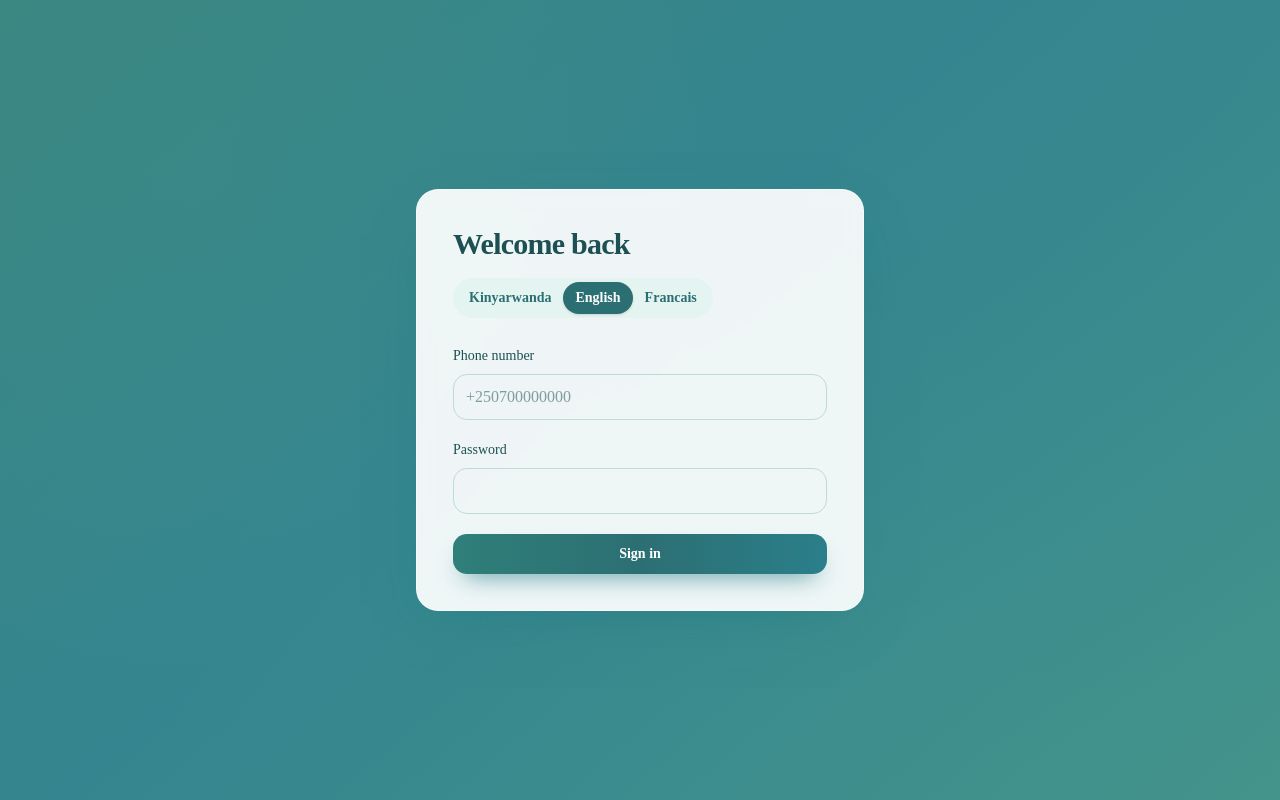
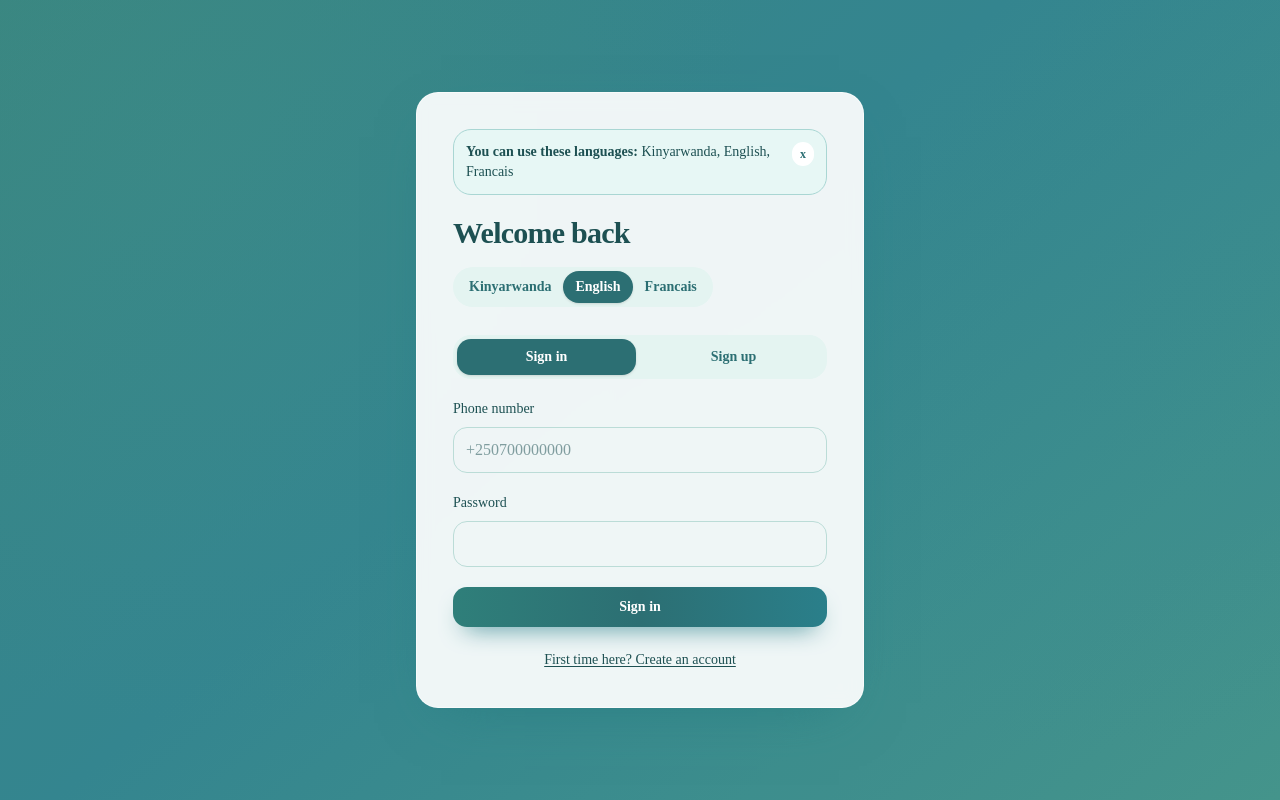
Before and after one commit to SheCanCODE-Capstone-Projects/MotherHood_Journey_Frontend, a Next.js app in the folder motherhood_journey/: page /login in a window 1280 px wide. Built offline with nearby package versions, Linux system fonts and the light colour scheme.

Commit message:
feat(login): add language notice and sign up flow

```diff
--- a/motherhood_journey/src/app/login/page.tsx
+++ b/motherhood_journey/src/app/login/page.tsx
@@ -6,16 +6,30 @@ import { z } from "zod";
 
 import "@/lib/i18n";
 
-const loginSchema = z.object({
+const signInSchema = z.object({
   phone: z
     .string()
     .regex(/^\+250\d{9}$/, "Phone number must be in format +250XXXXXXXXX"),
   password: z.string().min(8, "Password must be at least 8 characters"),
 });
 
-type LoginForm = z.infer<typeof loginSchema>;
+const signUpSchema = signInSchema
+  .extend({
+    confirmPassword: z.string().min(8, "Password must be at least 8 characters"),
+  })
+  .refine((value) => value.password === value.confirmPassword, {
+    path: ["confirmPassword"],
+    message: "Passwords must match",
+  });
+
+type LoginForm = {
+  phone: string;
+  password: string;
+  confirmPassword: string;
+};
 
 type LanguageCode = "rw" | "en" | "fr";
+type AuthMode = "signin" | "signup";
 
 const languageOptions: Array<{ code: LanguageCode; label: string }> = [
   { code: "rw", label: "Kinyarwanda" },
@@ -25,17 +39,26 @@ const languageOptions: Array<{ code: LanguageCode; label: string }> = [
 
 export default function LoginPage() {
   const { t, i18n } = useTranslation();
+  const [mode, setMode] = useState<AuthMode>("signin");
   const [formData, setFormData] = useState<LoginForm>({
     phone: "",
     password: "",
+    confirmPassword: "",
   });
   const [errors, setErrors] = useState<Partial<Record<keyof LoginForm, string>>>({});
   const [hasSubmitError, setHasSubmitError] = useState(false);
+  const [showLanguageNotice, setShowLanguageNotice] = useState(true);
 
   const activeLanguage = useMemo<LanguageCode>(() => {
     const code = i18n.language?.slice(0, 2) as LanguageCode | undefined;
     return code === "rw" || code === "fr" ? code : "en";
   }, [i18n.language]);
+
+  const switchMode = (nextMode: AuthMode) => {
+    setMode(nextMode);
+    setErrors({});
+    setHasSubmitError(false);
+  };
 
   const onChangeField = (field: keyof LoginForm, value: string) => {
     setFormData((previous) => ({ ...previous, [field]: value }));
@@ -56,7 +79,12 @@ export default function LoginPage() {
   const onSubmit = (event: FormEvent<HTMLFormElement>) => {
     event.preventDefault();
 
-    const result = loginSchema.safeParse(formData);
+    const schema = mode === "signup" ? signUpSchema : signInSchema;
+    const payload =
+      mode === "signup"
+        ? formData
+        : { phone: formData.phone, password: formData.password };
+    const result = schema.safeParse(payload);
 
     if (!result.success) {
       const fieldErrors: Partial<Record<keyof LoginForm, string>> = {};
@@ -85,6 +113,24 @@ export default function LoginPage() {
 
       <div className="relative mx-auto flex min-h-screen w-full max-w-6xl items-center justify-center px-4 py-10 sm:px-6">
         <section className="w-full max-w-md rounded-3xl border border-white/60 bg-white/92 p-7 shadow-[0_20px_55px_-25px_rgba(34,122,127,0.7)] backdrop-blur-sm sm:p-9">
+          {showLanguageNotice && (
+            <div className="mb-5 rounded-2xl border border-[#A9D6D3] bg-[#E7F7F5] p-3 text-sm text-[#1D5052]">
+              <div className="flex items-start justify-between gap-3">
+                <p>
+                  <span className="font-semibold">{t("login.languageNotice")}</span>{" "}
+                  {languageOptions.map((option) => option.label).join(", ")}
+                </p>
+                <button
+                  type="button"
+                  onClick={() => setShowLanguageNotice(false)}
+                  className="rounded-full bg-white px-2 py-1 text-xs font-semibold text-[#2C6F73]"
+                >
+                  x
+                </button>
+              </div>
+            </div>
+          )}
+
           <div className="mb-7 flex flex-wrap items-center justify-between gap-4">
             <h1 className="text-3xl font-semibold tracking-tight text-[#1D5052]">
               {t("login.title")}
@@ -112,6 +158,31 @@ export default function LoginPage() {
                 );
               })}
             </div>
+          </div>
+
+          <div className="mb-5 grid grid-cols-2 gap-2 rounded-2xl bg-[#E4F4F1] p-1">
+            <button
+              type="button"
+              onClick={() => switchMode("signin")}
+              className={`rounded-xl px-3 py-2 text-sm font-semibold transition ${
+                mode === "signin"
+                  ? "bg-[#2C6F73] text-white shadow"
+                  : "text-[#2C6F73] hover:bg-[#D1ECE8]"
+              }`}
+            >
+              {t("login.signInTab")}
+            </button>
+            <button
+              type="button"
+              onClick={() => switchMode("signup")}
+              className={`rounded-xl px-3 py-2 text-sm font-semibold transition ${
+                mode === "signup"
+                  ? "bg-[#2C6F73] text-white shadow"
+                  : "text-[#2C6F73] hover:bg-[#D1ECE8]"
+              }`}
+            >
+              {t("login.signUpTab")}
+            </button>
           </div>
 
           <form onSubmit={onSubmit} className="space-y-5" noValidate>
@@ -164,6 +235,34 @@ export default function LoginPage() {
               )}
             </div>
 
+            {mode === "signup" && (
+              <div>
+                <label
+                  htmlFor="confirmPassword"
+                  className="mb-2 block text-sm font-medium text-[#1D5052]"
+                >
+                  {t("login.confirmPassword")}
+                </label>
+                <input
+                  id="confirmPassword"
+                  name="confirmPassword"
+                  type="password"
+                  value={formData.confirmPassword}
+                  onChange={(event) =>
+                    onChangeField("confirmPassword", event.target.value)
+                  }
+                  className={`w-full rounded-xl border px-3 py-2.5 text-[#124548] transition outline-none ${
+                    errors.confirmPassword
+                      ? "border-red-500 ring-2 ring-red-100"
+                      : "border-[#BBDCD7] focus:border-[#2A7F8A] focus:ring-2 focus:ring-[#B8E2DE]"
+                  }`}
+                />
+                {errors.confirmPassword && (
+                  <p className="mt-1.5 text-sm text-red-600">{errors.confirmPassword}</p>
+                )}
+              </div>
+            )}
+
             {hasSubmitError && (
               <p className="rounded-lg border border-red-200 bg-red-50 px-3 py-2 text-sm text-red-700">
                 {t("login.error")}
@@ -174,7 +273,17 @@ export default function LoginPage() {
               type="submit"
               className="w-full rounded-xl bg-linear-to-r from-[#2F7F7A] via-[#2C6F73] to-[#2A7F8A] px-4 py-2.5 text-sm font-semibold text-white shadow-[0_12px_25px_-12px_rgba(42,127,138,0.95)] transition hover:brightness-105"
             >
-              {t("login.submit")}
+              {mode === "signup" ? t("login.submitSignUp") : t("login.submitSignIn")}
+            </button>
+
+            <button
+              type="button"
+              onClick={() =>
+                switchMode(mode === "signin" ? "signup" : "signin")
+              }
+              className="w-full text-sm font-medium text-[#1D5052] underline underline-offset-2"
+            >
+              {mode === "signin" ? t("login.switchToSignUp") : t("login.switchToSignIn")}
             </button>
           </form>
         </section>
--- a/motherhood_journey/src/lib/i18n/en.json
+++ b/motherhood_journey/src/lib/i18n/en.json
@@ -1,9 +1,16 @@
 {
   "login": {
     "title": "Welcome back",
+    "signInTab": "Sign in",
+    "signUpTab": "Sign up",
     "phone": "Phone number",
     "password": "Password",
-    "submit": "Sign in",
-    "error": "Please fix the highlighted fields and try again."
+    "confirmPassword": "Confirm password",
+    "submitSignIn": "Sign in",
+    "submitSignUp": "Create account",
+    "error": "Please fix the highlighted fields and try again.",
+    "languageNotice": "You can use these languages:",
+    "switchToSignUp": "First time here? Create an account",
+    "switchToSignIn": "Already have an account? Sign in"
   }
 }
--- a/motherhood_journey/src/lib/i18n/fr.json
+++ b/motherhood_journey/src/lib/i18n/fr.json
@@ -1,9 +1,16 @@
 {
   "login": {
     "title": "Bon retour",
+    "signInTab": "Se connecter",
+    "signUpTab": "Creer un compte",
     "phone": "Numero de telephone",
     "password": "Mot de passe",
-    "submit": "Se connecter",
-    "error": "Corrigez les champs en erreur puis reessayez."
+    "confirmPassword": "Confirmer le mot de passe",
+    "submitSignIn": "Se connecter",
+    "submitSignUp": "Creer un compte",
+    "error": "Corrigez les champs en erreur puis reessayez.",
+    "languageNotice": "Langues disponibles:",
+    "switchToSignUp": "Premiere visite? Creez un compte",
+    "switchToSignIn": "Vous avez deja un compte? Connectez-vous"
   }
 }
--- a/motherhood_journey/src/lib/i18n/rw.json
+++ b/motherhood_journey/src/lib/i18n/rw.json
@@ -1,9 +1,16 @@
 {
   "login": {
     "title": "Murakaza neza",
+    "signInTab": "Injira",
+    "signUpTab": "Iyandikishe",
     "phone": "Nimero ya telefoni",
     "password": "Ijambo ry'ibanga",
-    "submit": "Injira",
-    "error": "Kosora amakosa agaragara hanyuma wongere ugerageze."
+    "confirmPassword": "Emeza ijambo ry'ibanga",
+    "submitSignIn": "Injira",
+    "submitSignUp": "Kora konti",
+    "error": "Kosora amakosa agaragara hanyuma wongere ugerageze.",
+    "languageNotice": "Indimi ushobora gukoresha ni izi:",
+    "switchToSignUp": "Ni ubwa mbere? Kora konti",
+    "switchToSignIn": "Usanzwe ufite konti? Injira"
   }
 }
```
